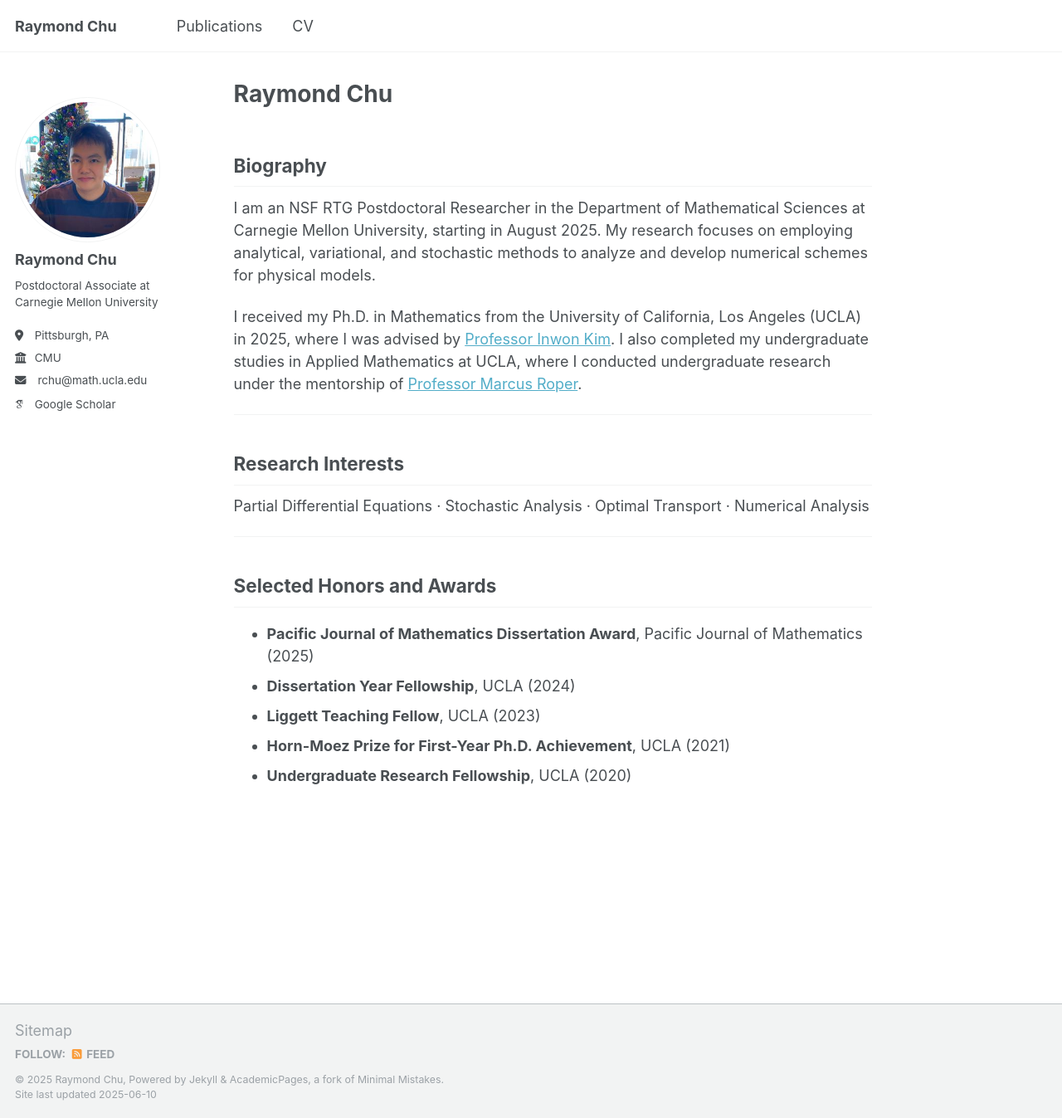
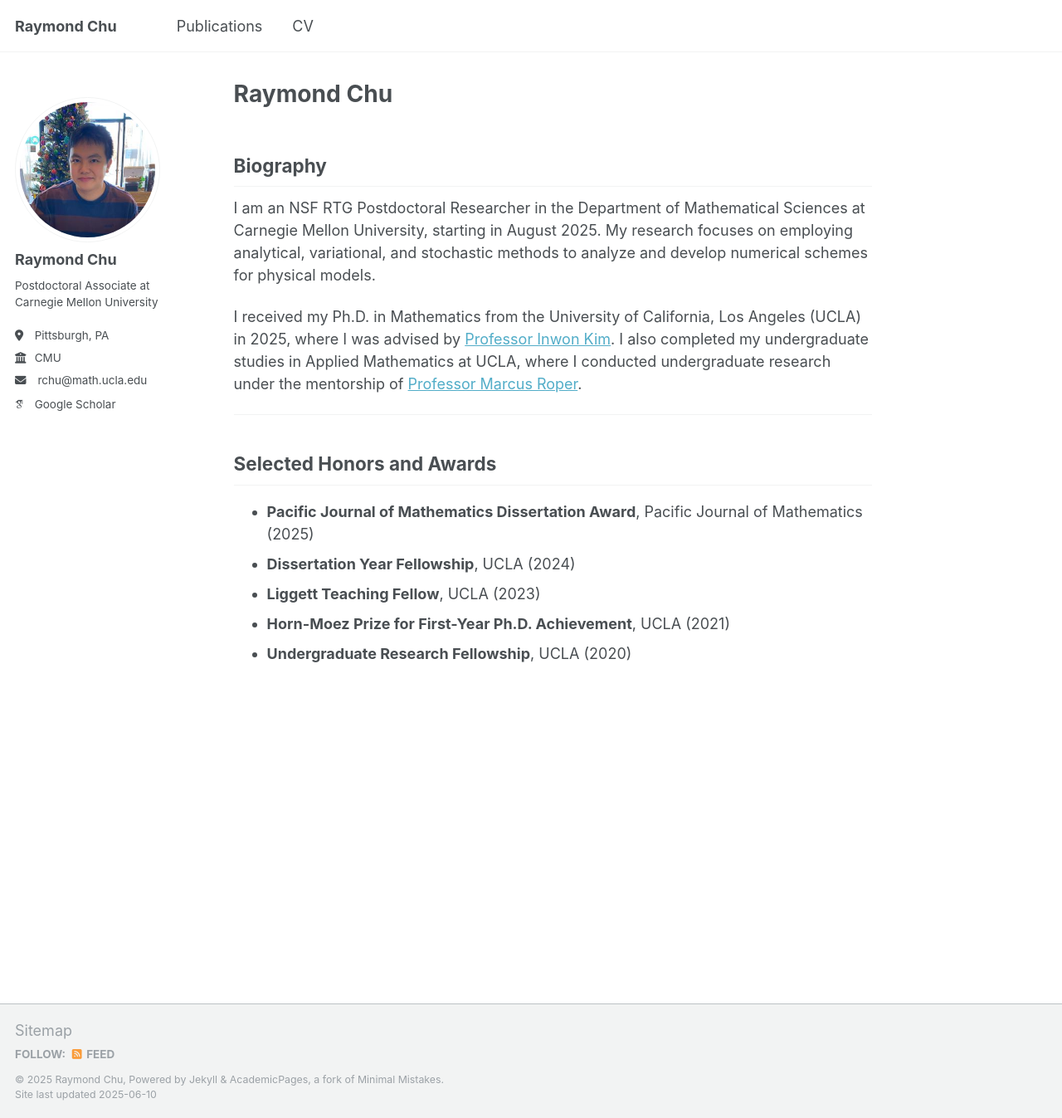
Before and after one commit to rchumath/rchumath.github.io, a Jekyll site: the page built from _pages/about.md, in a window 1280 px wide and 1347 px high. Shown: the whole window at 83% size. Built offline with Jekyll 4.4.1, drawn with Linux system fonts in a browser that asks for light colours; some web fonts are replaced.

Commit message:
Update about.md

```diff
--- a/_pages/about.md
+++ b/_pages/about.md
@@ -13,12 +13,6 @@ I received my Ph.D. in Mathematics from the University of California, Los Angele
 
 ---
 
-## Research Interests
-
-Partial Differential Equations · Stochastic Analysis · Optimal Transport · Numerical Analysis
-
----
-
 ## Selected Honors and Awards
 
 - **Pacific Journal of Mathematics Dissertation Award**, Pacific Journal of Mathematics (2025)
```
